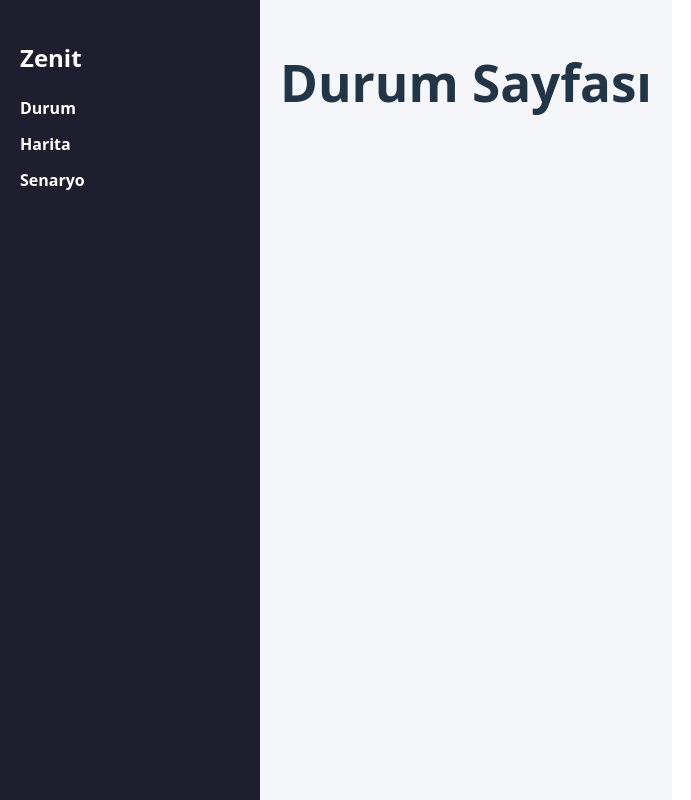
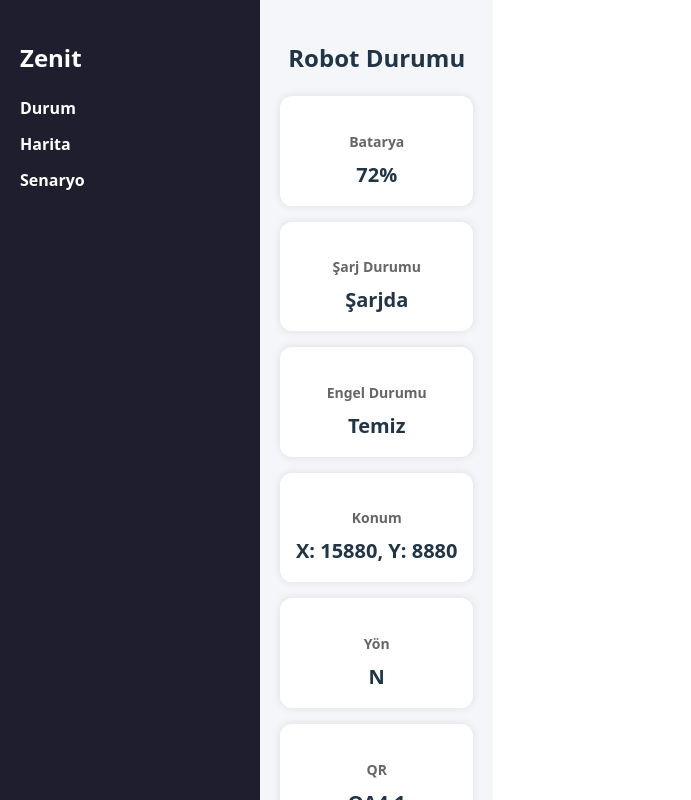
Before and after one commit to ebrarklc/zenit-dashboard, a React (Vite) app: page / in a window 1280 px wide. Shown: the whole page, without its empty margins (0-691 px from the left). Built offline with nearby package versions, Linux system fonts and the light colour scheme.

Commit message:
feat: add StatusPanel component with mock data

```diff
--- /dev/null
+++ b/src/components/StatusPanel.jsx
@@ -0,0 +1,64 @@
+import React from "react";
+import styled from "styled-components";
+
+const Grid = styled.div`
+  display: grid;
+  grid-template-columns: repeat(auto-fit, minmax(180px, 1fr));
+  gap: 16px;
+`;
+
+const Card = styled.div`
+  background-color: white;
+  padding: 16px;
+  border-radius: 12px;
+  box-shadow: 0 0 8px rgba(0,0,0,0.1);
+  text-align: center;
+`;
+
+const Title = styled.h4`
+  margin-bottom: 8px;
+  font-size: 14px;
+  color: #666;
+`;
+
+const Value = styled.div`
+  font-size: 20px;
+  font-weight: bold;
+`;
+
+const StatusPanel = ({ data }) => {
+  return (
+    <Grid>
+      <Card>
+        <Title>Batarya</Title>
+        <Value>{data.battery}%</Value>
+      </Card>
+      <Card>
+        <Title>Şarj Durumu</Title>
+        <Value>{data.charging ? "Şarjda" : "Boşta"}</Value>
+      </Card>
+      <Card>
+        <Title>Engel Durumu</Title>
+        <Value>{data.barrier ? "Engel Var" : "Temiz"}</Value>
+      </Card>
+      <Card>
+        <Title>Konum</Title>
+        <Value>{`X: ${data.x}, Y: ${data.y}`}</Value>
+      </Card>
+      <Card>
+        <Title>Yön</Title>
+        <Value>{data.direction}</Value>
+      </Card>
+      <Card>
+        <Title>QR</Title>
+        <Value>{data.qr}</Value>
+      </Card>
+      <Card>
+        <Title>RFID</Title>
+        <Value>{data.rfid}</Value>
+      </Card>
+    </Grid>
+  );
+};
+
+export default StatusPanel;
--- a/src/layouts/DashboardLayout.jsx
+++ b/src/layouts/DashboardLayout.jsx
@@ -18,7 +18,10 @@ const Content = styled.div`
   flex: 1;
   background-color: #f4f6fa;
   padding: 20px;
+  overflow-y: auto;
+  width: 100%;
 `;
+
 
 const NavLink = styled(Link)`
   display: block;
--- a/src/pages/StatusPage.jsx
+++ b/src/pages/StatusPage.jsx
@@ -1,4 +1,31 @@
+import React from "react";
+import StatusPanel from "../components/StatusPanel";
+import styled from "styled-components";
+
+const Title = styled.h2`
+  margin-bottom: 20px;
+  font-size: 24px;
+  text-align: center;
+`;
+
 const StatusPage = () => {
-  return <h1>Durum Sayfası</h1>;
+  const mockData = {
+    battery: 72,
+    charging: true,
+    barrier: false,
+    x: 15880,
+    y: 8880,
+    direction: "N",
+    qr: "QA4.1",
+    rfid: "TAG-123456"
+  };
+
+  return (
+    <div>
+      <Title>Robot Durumu</Title>
+      <StatusPanel data={mockData} />
+    </div>
+  );
 };
+
 export default StatusPage;
```
